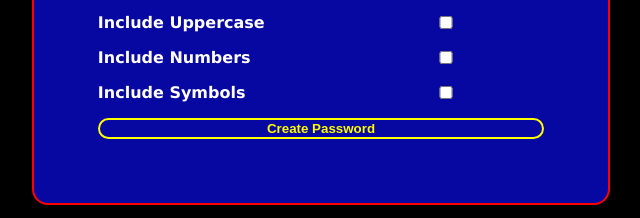
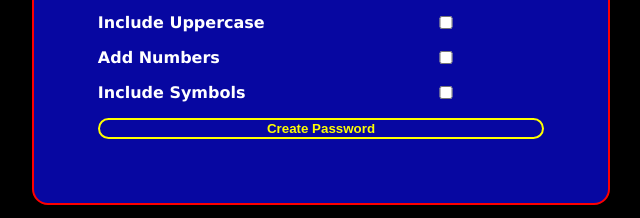
Before and after one commit to RobWongus/PasswordGenerator, a plain HTML site: page index.html in a window 1280 px wide. Shown: the part 444-662 px from the top of the page, 319-959 px from the left. Drawn offline with Linux system fonts and the light colour scheme.

Commit message:
changed numers text

```diff
--- a/index.html
+++ b/index.html
@@ -26,7 +26,7 @@
        <label for="includeUppercase">Include Uppercase</label>
        <input type="checkbox" id="includeUppercase">
 
-       <label for="includeNumbers">Include Numbers</label>
+       <label for="includeNumbers">Add Numbers</label>
        <input type="checkbox" id="includeNumbers">
 
        <label for="includeSymbols">Include Symbols</label>
```
